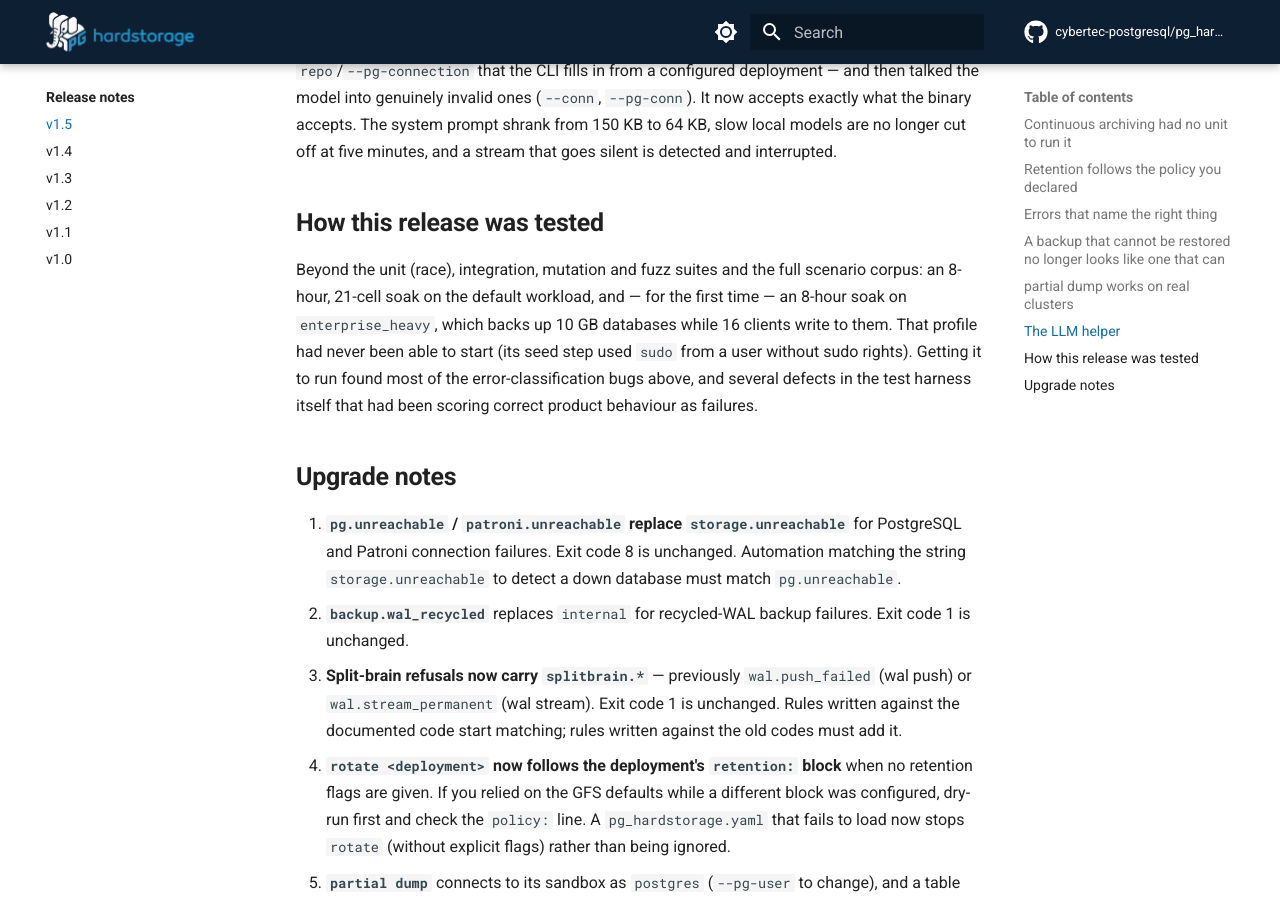
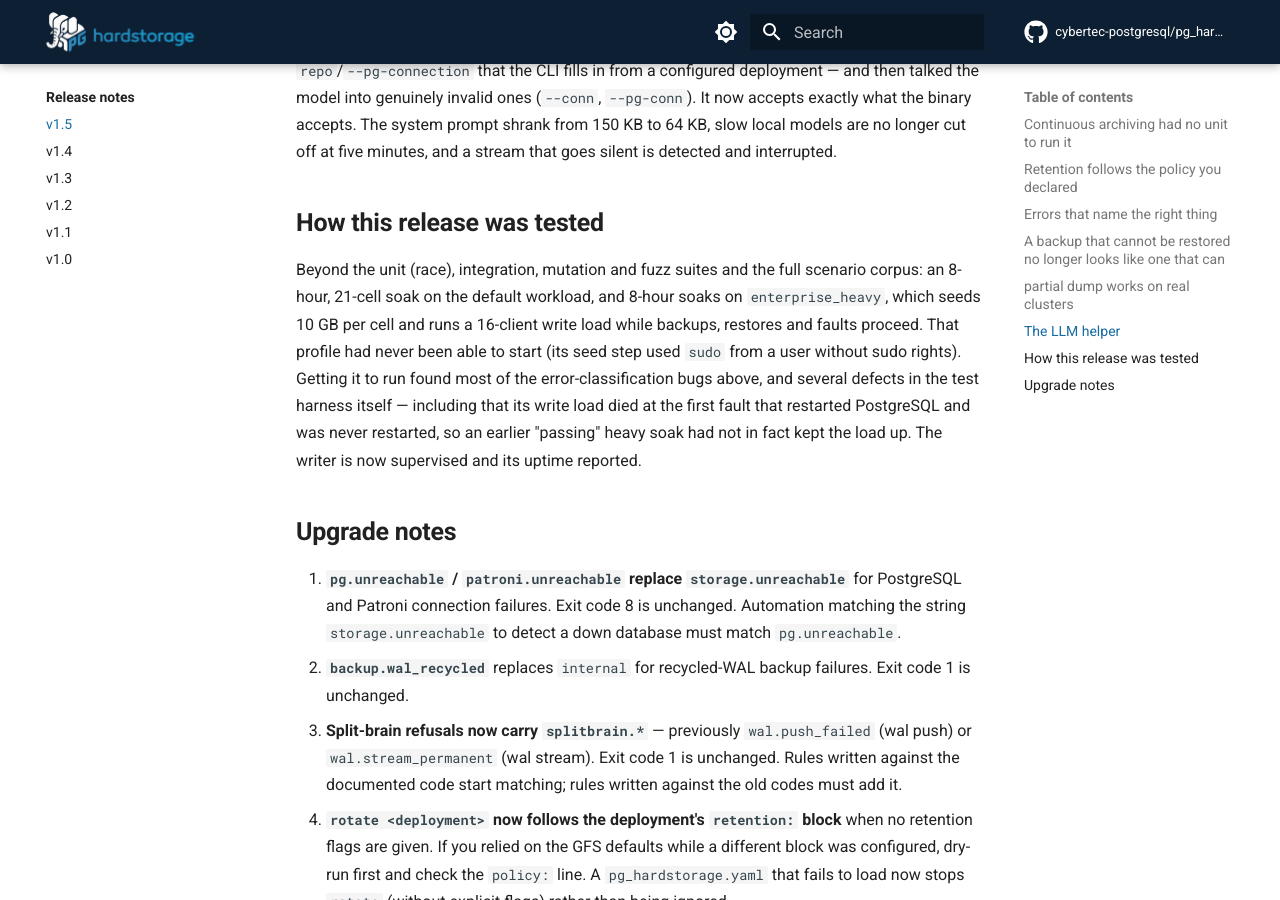
Before and after one commit to cybertec-postgresql/pg_hardstorage, an MkDocs documentation site: the page built from docs/release-notes/v1.5.md, in a window 1280 px wide and 900 px high, scrolled down 2796 px. Built offline with MkDocs 1.6.1 and Material for MkDocs 9.7.7, drawn with Linux system fonts in a browser that asks for light colours; comment, search, counter and statistics services are not loaded.

Commit message:
docs(release): state what the heavy soak did and did not prove
Co-Authored-By: Claude Opus 5.5 <noreply@anthropic.com>
Claude-Session: https://claude.ai/code/session_01RmkgG1CUNYTkZES1M4BkkN

```diff
--- a/docs/release-notes/v1.5.md
+++ b/docs/release-notes/v1.5.md
@@ -128,13 +128,16 @@ detected and interrupted.
 ## How this release was tested
 
 Beyond the unit (race), integration, mutation and fuzz suites and the full
-scenario corpus: an 8-hour, 21-cell soak on the default workload, and — for
-the first time — an 8-hour soak on `enterprise_heavy`, which backs up 10 GB
-databases while 16 clients write to them. That profile had never been able
-to start (its seed step used `sudo` from a user without sudo rights). Getting
-it to run found most of the error-classification bugs above, and several
-defects in the test harness itself that had been scoring correct product
-behaviour as failures.
+scenario corpus: an 8-hour, 21-cell soak on the default workload, and
+8-hour soaks on `enterprise_heavy`, which seeds 10 GB per cell and runs a
+16-client write load while backups, restores and faults proceed. That
+profile had never been able to start (its seed step used `sudo` from a user
+without sudo rights). Getting it to run found most of the
+error-classification bugs above, and several defects in the test harness
+itself — including that its write load died at the first fault that
+restarted PostgreSQL and was never restarted, so an earlier "passing" heavy
+soak had not in fact kept the load up. The writer is now supervised and its
+uptime reported.
 
 ## Upgrade notes
 
```
